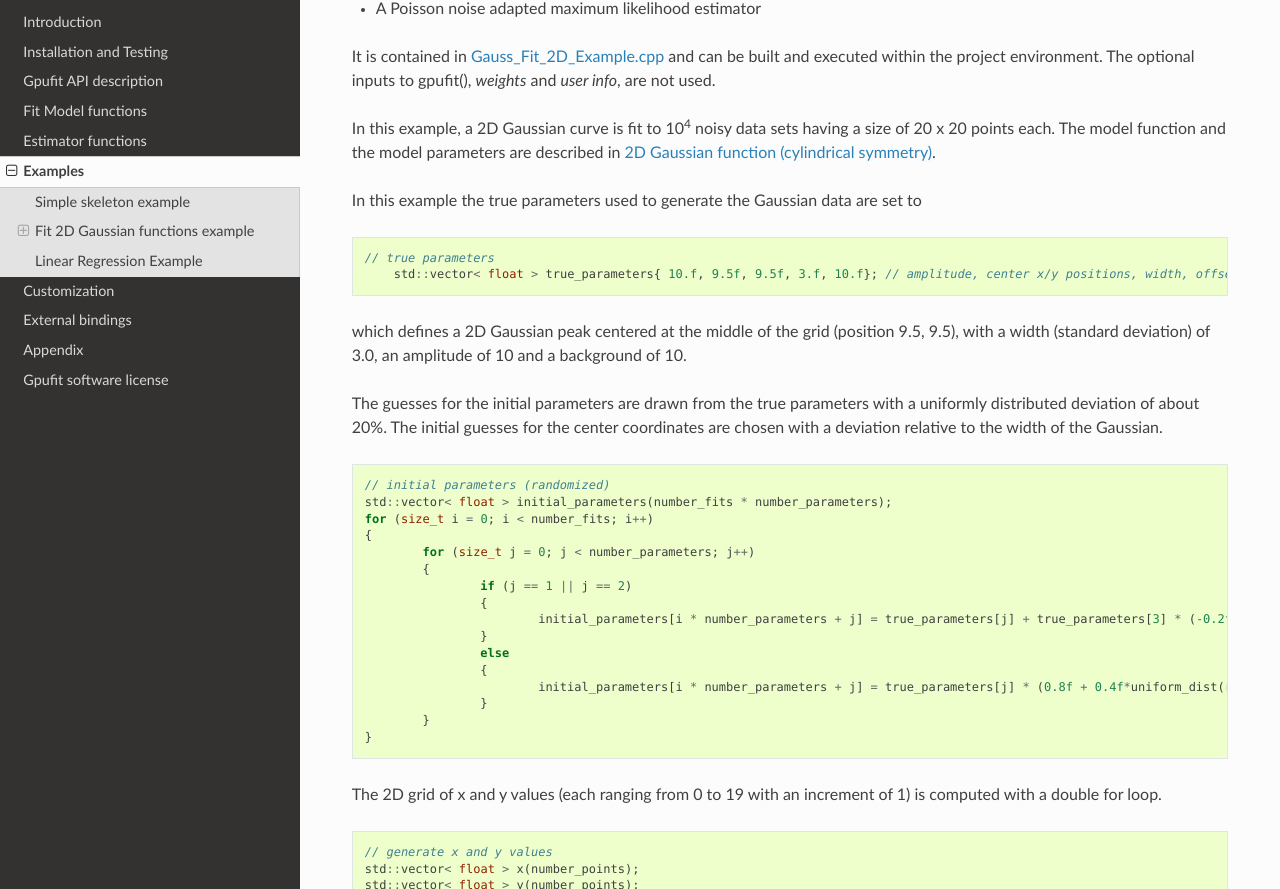
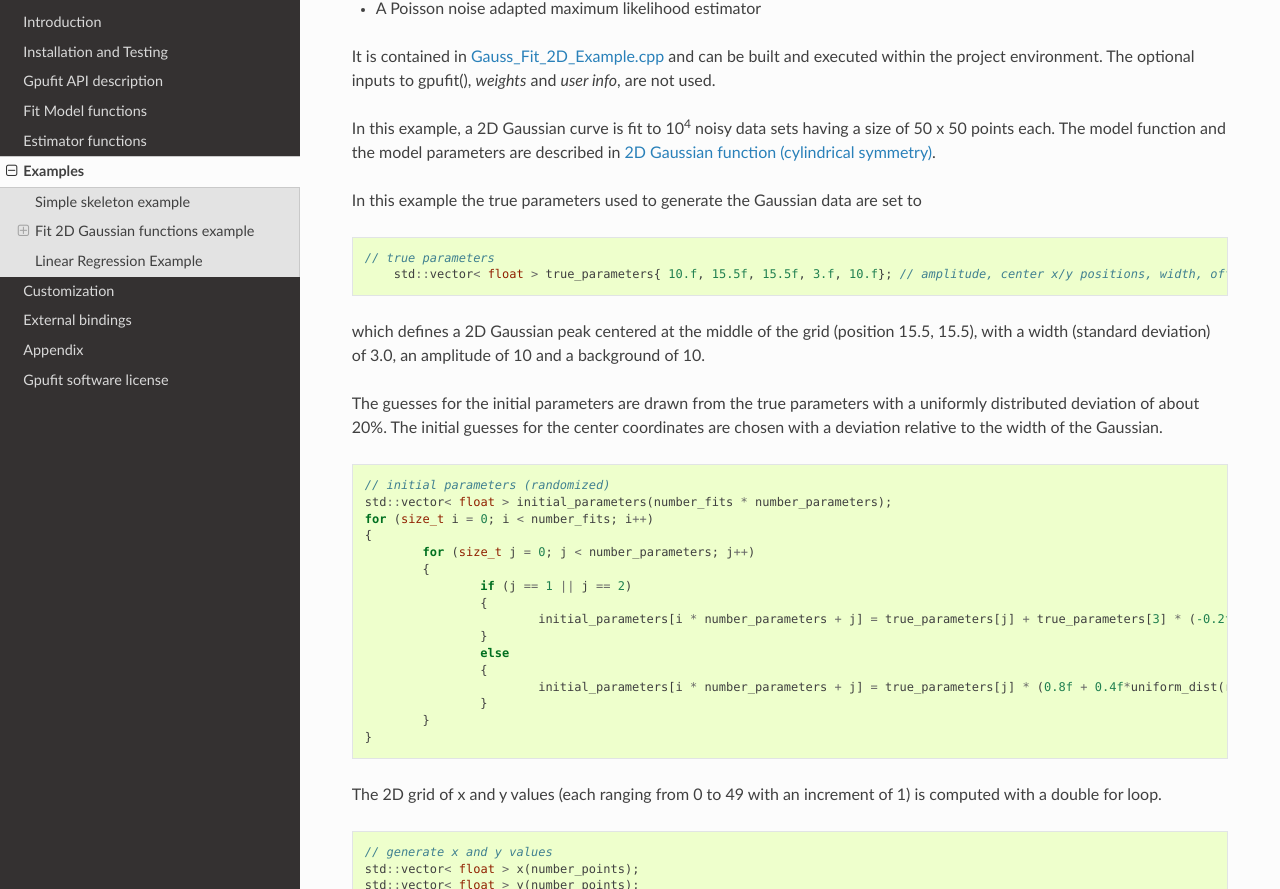
Before and after one commit to gpufit/Gpufit, a Sphinx documentation site: the page built from docs/examples.rst, in a window 1280 px wide and 1400 px high, scrolled down 2043 px. Shown: the part 139-1028 px from the top of the window. Built offline with Sphinx 7.4.7 and the Read the Docs theme 2.0.0, drawn with Linux system fonts in a browser that asks for light colours.

Commit message:
docs and examples update

```diff
--- a/docs/appendix.rst
+++ b/docs/appendix.rst
@@ -9,7 +9,7 @@ A flowchart of the implementation of the Levenberg-Marquardt algorithm is given
 
 .. _appendix-gpufit-flowchart:
 
-.. figure:: /images/gpufit_program_flow_skeleton_v2.png
+.. figure:: /images/gpufit_program_flow_skeleton_v3.png
    :width: 14 cm
    :align: center
 
--- a/docs/examples.rst
+++ b/docs/examples.rst
@@ -117,7 +117,7 @@ This example features:
 It is contained in Gauss_Fit_2D_Example.cpp_ and can be built and executed within the project environment. The optional
 inputs to gpufit(), *weights* and *user info*, are not used.
 
-In this example, a 2D Gaussian curve is fit to 10\ :sup:`4` noisy data sets having a size of 20 x 20 points each.
+In this example, a 2D Gaussian curve is fit to 10\ :sup:`4` noisy data sets having a size of 50 x 50 points each.
 The model function and the model parameters are described in :ref:`gauss-2d`.
 
 In this example the true parameters used to generate the Gaussian data are set to
@@ -125,9 +125,9 @@ In this example the true parameters used to generate the Gaussian data are set t
 .. code-block:: cpp
 
     // true parameters
-	std::vector< float > true_parameters{ 10.f, 9.5f, 9.5f, 3.f, 10.f}; // amplitude, center x/y positions, width, offset
+	std::vector< float > true_parameters{ 10.f, 15.5f, 15.5f, 3.f, 10.f}; // amplitude, center x/y positions, width, offset
 
-which defines a 2D Gaussian peak centered at the middle of the grid (position 9.5, 9.5), with a width (standard deviation) of 3.0, an amplitude of 10
+which defines a 2D Gaussian peak centered at the middle of the grid (position 15.5, 15.5), with a width (standard deviation) of 3.0, an amplitude of 10
 and a background of 10.
 
 The guesses for the initial parameters are drawn from the true parameters with a uniformly distributed deviation
@@ -152,7 +152,7 @@ of about 20%. The initial guesses for the center coordinates are chosen with a d
 		}
 	}
 
-The 2D grid of x and y values (each ranging from 0 to 19 with an increment of 1) is computed with a double for loop.
+The 2D grid of x and y values (each ranging from 0 to 49 with an increment of 1) is computed with a double for loop.
 
 .. code-block:: cpp
 
--- a/docs/fit_model_functions.rst
+++ b/docs/fit_model_functions.rst
@@ -3,8 +3,8 @@
 Fit Model functions
 -------------------
 
-This section describes the fit model functions which are included with the Gpufit library. The headings are the names
-of the ModelID parameter used in the gpufit()_ call. They are defined in gpufit.h_.
+This section describes the fit model functions which are included with the Gpufit library. The model IDs usable
+in the call of the gpufit :ref:`c-interface` are defined in gpufit.h_.
 
 Note that additional model functions may be added as described in the documentation, see :ref:`gpufit-customization`.
 
@@ -72,7 +72,7 @@ Here, p is the vector of parameters (p0..p4) and the model function g exists for
 
 .. math::
 
-    g(x,y,p)=p_0 e^{-\left(\left(x-p_1\right)^2+\left(y-p_2\right)^2\right)/\left(2p_3^2\right)}+p_4
+    g(x,y,\vec{p})=p_0 e^{-\left(\left(x-p_1\right)^2+\left(y-p_2\right)^2\right)/\left(2p_3^2\right)}+p_4
 
 :`x,y`: (independent variables) *X,Y* coordinates
 
--- a/docs/gpufit_api.rst
+++ b/docs/gpufit_api.rst
@@ -367,7 +367,7 @@ installed CUDA driver version in *driver_version*.
 :runtime_version: Pointer to the CUDA runtime version number. Format is Minor version times 10 plus Major version times 1000.
                   (is 0 if the CUDA runtime version is incompatible with the installed CUDA driver version)
 
-:driver_version: Pointer to the CUDA driver version number. Format is Minor version times 10 plust Major version times 1000.
+:driver_version: Pointer to the CUDA driver version number. Format is Minor version times 10 plus Major version times 1000.
                  (is 0 if no CUDA enabled graphics card was detected)
 
 :return value: Status code
```
Also changed, not shown: docs/customization.rst (+4 -3 lines), docs/images/gpufit_program_flow_skeleton_v2.png (deleted), docs/images/gpufit_program_flow_skeleton_v3.png (added), 1 other file.
